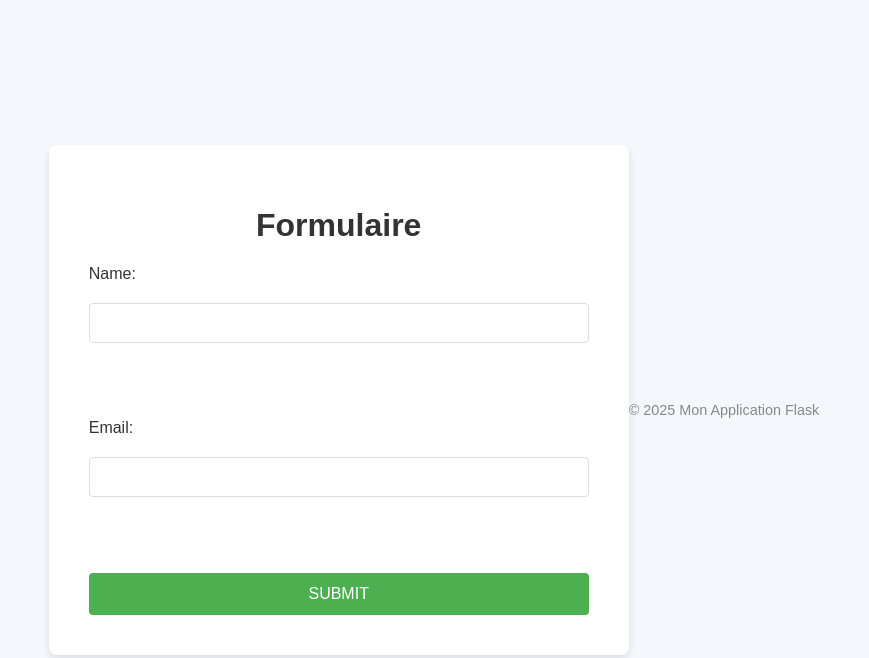
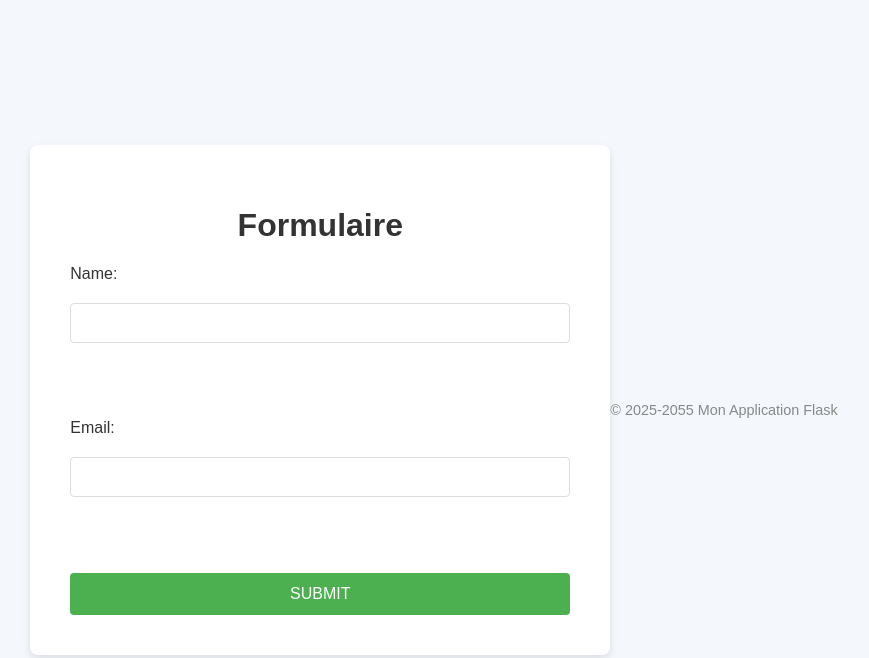
Before and after one commit to inaleoby/form-flask, a Flask app: page / in a window 1280 px wide. Shown: the top 658 px of the page, without its empty margins (206-1075 px from the left). Run offline with Flask 3, Linux system fonts and the light colour scheme.

Commit message:
CHANGEMENT ANNEE

```diff
--- a/templates/form.html
+++ b/templates/form.html
@@ -93,7 +93,7 @@
     </div>
 
     <div class="footer">
-        <p>© 2025 Mon Application Flask</p>
+        <p>© 2025-2055  Mon Application Flask</p>
     </div>
 </body>
 </html>
```
